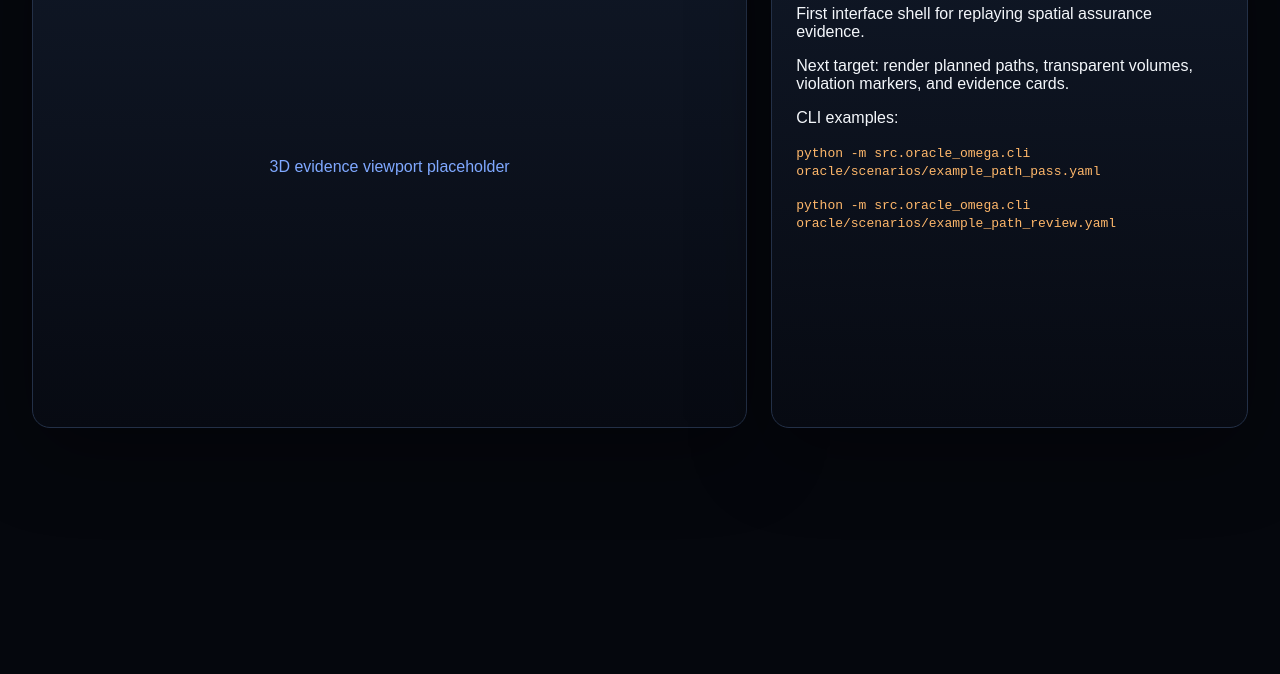
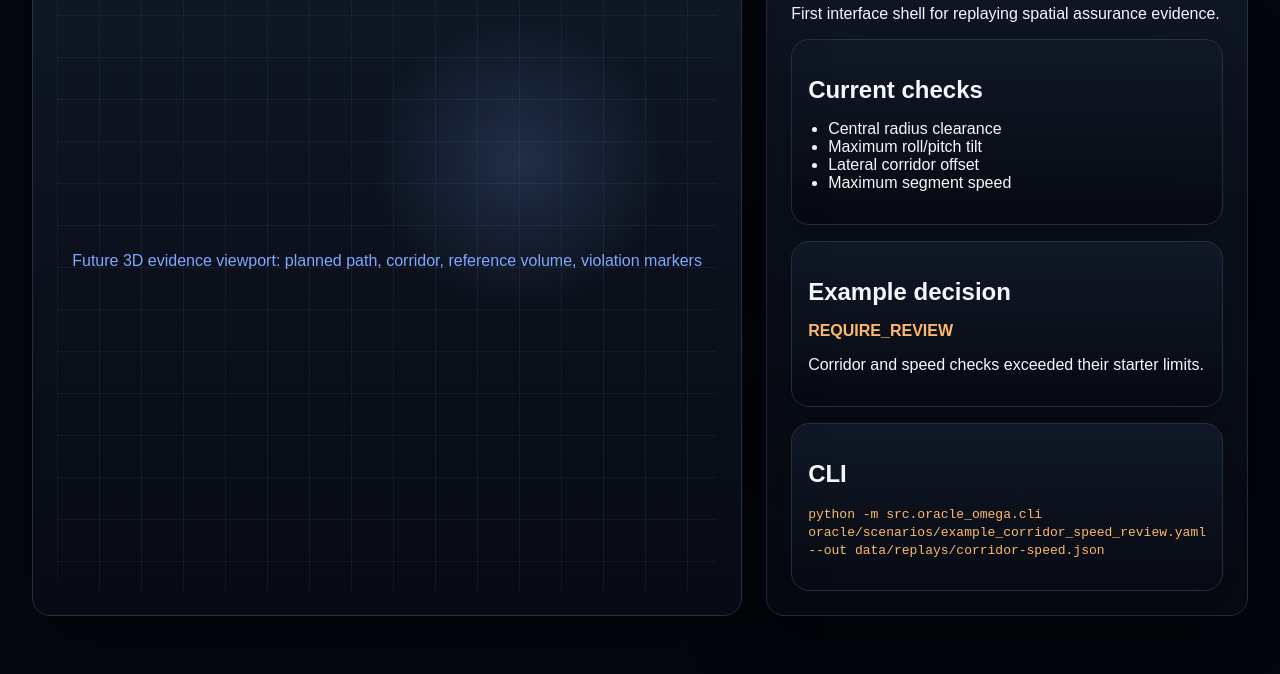
Before and after one commit to Xitral/oracle-omega, a website: page web/index.html in a window 1280 px wide. Shown: the part 126-800 px from the top of the page. Drawn offline with Linux system fonts and the light colour scheme.

Commit message:
feat: add evidence dashboard shell

```diff
--- a/web/index.html
+++ b/web/index.html
@@ -19,7 +19,8 @@
         padding: 32px;
       }
       .viewport,
-      .panel {
+      .panel,
+      .card {
         border: 1px solid #233047;
         border-radius: 18px;
         background: linear-gradient(180deg, #101827, #070a12);
@@ -27,16 +28,36 @@
       }
       .viewport {
         min-height: 520px;
+        padding: 24px;
+        color: #7fa8ff;
+        position: relative;
+        overflow: hidden;
+      }
+      .scene-grid {
+        height: 100%;
+        min-height: 460px;
+        border-radius: 14px;
+        background:
+          radial-gradient(circle at 70% 35%, rgba(127, 168, 255, 0.18), transparent 24%),
+          linear-gradient(rgba(127, 168, 255, 0.08) 1px, transparent 1px),
+          linear-gradient(90deg, rgba(127, 168, 255, 0.08) 1px, transparent 1px);
+        background-size: auto, 42px 42px, 42px 42px;
         display: grid;
         place-items: center;
-        color: #7fa8ff;
       }
       .panel {
         padding: 24px;
       }
+      .card {
+        margin-top: 16px;
+        padding: 16px;
+      }
       h1 {
         margin-top: 0;
         letter-spacing: 0.08em;
+      }
+      h2 {
+        margin-bottom: 8px;
       }
       .badge {
         display: inline-block;
@@ -47,24 +68,50 @@
         font-size: 12px;
         letter-spacing: 0.08em;
       }
+      .decision {
+        color: #ffb86b;
+        font-weight: 700;
+      }
       code {
         color: #ffb86b;
+      }
+      ul {
+        padding-left: 20px;
       }
     </style>
   </head>
   <body>
     <main>
       <section class="viewport">
-        3D evidence viewport placeholder
+        <div class="scene-grid">
+          Future 3D evidence viewport: planned path, corridor, reference volume, violation markers
+        </div>
       </section>
       <aside class="panel">
         <span class="badge">SIMULATION ONLY</span>
         <h1>ORACLE-Omega</h1>
         <p>First interface shell for replaying spatial assurance evidence.</p>
-        <p>Next target: render planned paths, transparent volumes, violation markers, and evidence cards.</p>
-        <p>CLI examples:</p>
-        <p><code>python -m src.oracle_omega.cli oracle/scenarios/example_path_pass.yaml</code></p>
-        <p><code>python -m src.oracle_omega.cli oracle/scenarios/example_path_review.yaml</code></p>
+
+        <section class="card">
+          <h2>Current checks</h2>
+          <ul>
+            <li>Central radius clearance</li>
+            <li>Maximum roll/pitch tilt</li>
+            <li>Lateral corridor offset</li>
+            <li>Maximum segment speed</li>
+          </ul>
+        </section>
+
+        <section class="card">
+          <h2>Example decision</h2>
+          <p class="decision">REQUIRE_REVIEW</p>
+          <p>Corridor and speed checks exceeded their starter limits.</p>
+        </section>
+
+        <section class="card">
+          <h2>CLI</h2>
+          <p><code>python -m src.oracle_omega.cli oracle/scenarios/example_corridor_speed_review.yaml --out data/replays/corridor-speed.json</code></p>
+        </section>
       </aside>
     </main>
   </body>
```
